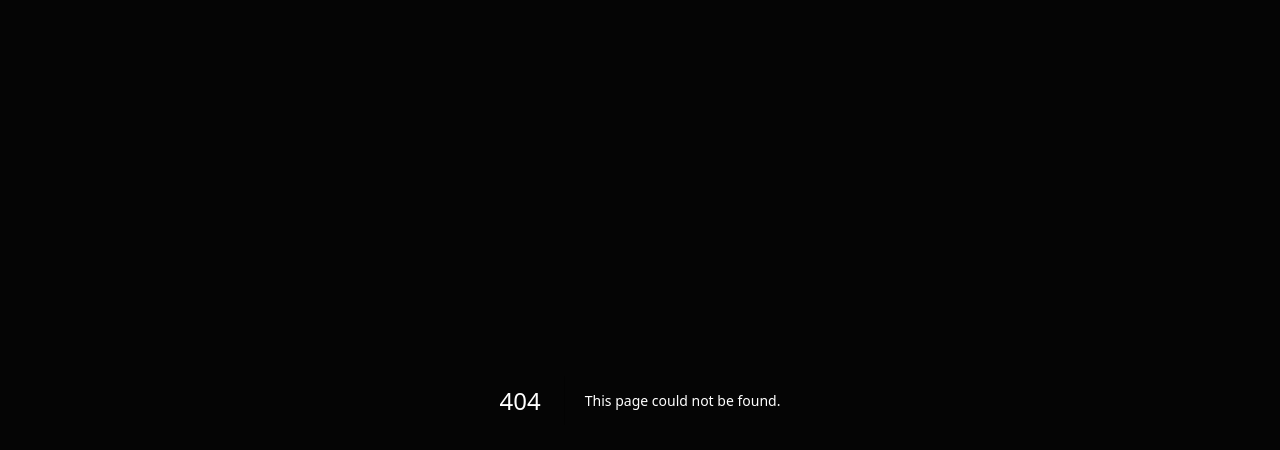
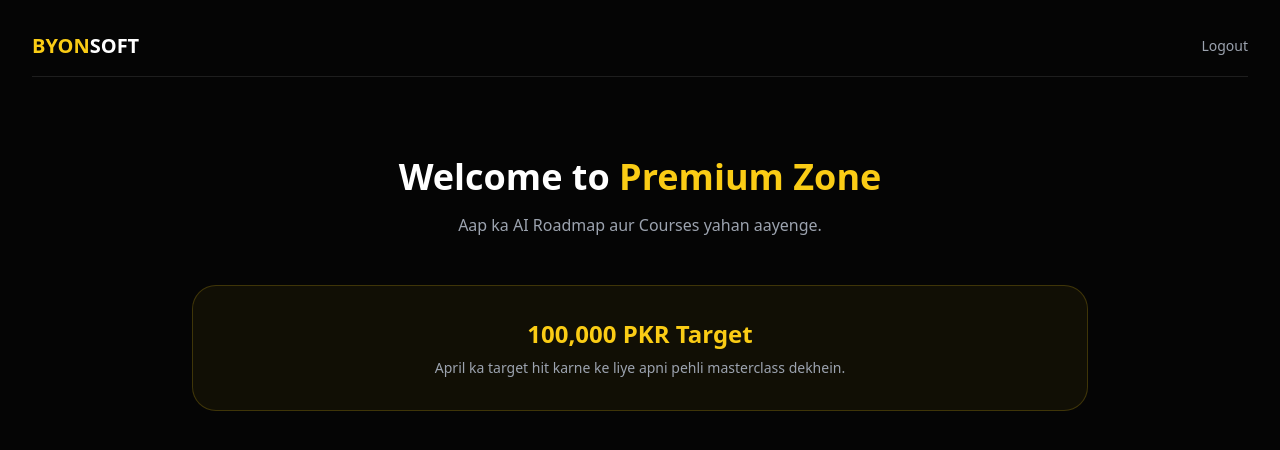
Before and after one commit to Byonsoft-os786/byonsoft-, a Next.js app: page /dashboard in a window 1280 px wide. Before the commit this address had no page. Shown: the top 450 px of the page. Built offline with nearby package versions, Linux system fonts and the light colour scheme.

Commit message:
Create page.tsx

```diff
--- /dev/null
+++ b/app/dashboard/page.tsx
@@ -0,0 +1,22 @@
+import React from "react";
+
+export default function DashboardPage() {
+  return (
+    <div className="min-h-screen p-8">
+      <nav className="flex justify-between items-center mb-12 border-b border-white/10 pb-4">
+        <div className="text-xl font-bold"><span className="text-yellow-400">BYON</span>SOFT</div>
+        <button className="text-gray-400 text-sm hover:text-white">Logout</button>
+      </nav>
+
+      <div className="max-w-4xl mx-auto text-center mt-20">
+        <h1 className="text-4xl font-bold mb-4">Welcome to <span className="text-yellow-400">Premium Zone</span></h1>
+        <p className="text-gray-400">Aap ka AI Roadmap aur Courses yahan aayenge.</p>
+
+        <div className="mt-12 p-8 border border-yellow-400/20 bg-yellow-400/5 rounded-3xl">
+          <h2 className="text-2xl font-bold text-yellow-400 mb-2">100,000 PKR Target</h2>
+          <p className="text-sm text-gray-400">April ka target hit karne ke liye apni pehli masterclass dekhein.</p>
+        </div>
+      </div>
+    </div>
+  );
+}
```
